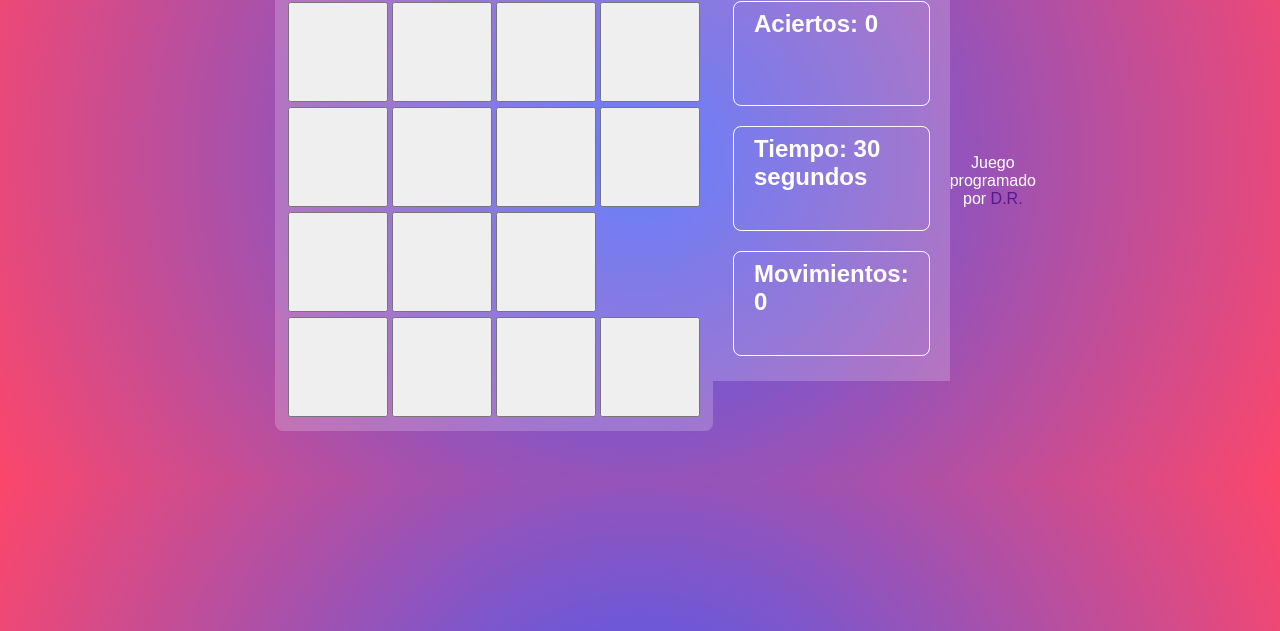
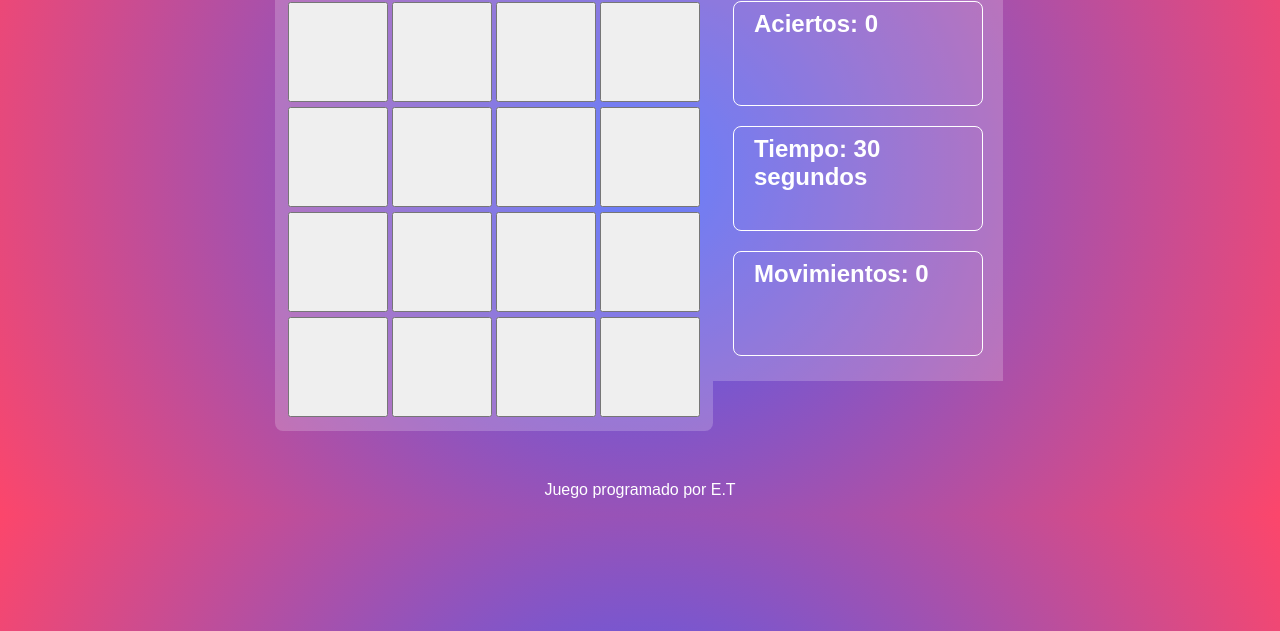
Before and after one commit to Jeeidy/Reto, a plain HTML site: page index.html in a window 1280 px wide. Shown: the part 169-800 px from the top of the page. Drawn offline with Linux system fonts and the light colour scheme.

Commit message:
Corrección de código

```diff
--- a/index.html
+++ b/index.html
@@ -29,7 +29,7 @@
                     <td><button id="8" onclick="destapar(8)"></button></td>
                     <td><button id="9" onclick="destapar(9)"></button></td>
                     <td><button id="10" onclick="destapar(10)"></button></td>
-                    <td><but          ton id="11" onclick="destapar(11)"></button></td>
+                    <td><button id="11" onclick="destapar(11)"></button></td>
                 </tr>
                 <tr>
                     <td><button id="12" onclick="destapar(12)"></button></td>
@@ -45,11 +45,10 @@
             <h2 id="t-restante" class="estadisticas">Tiempo: 30 segundos</h2>
             <h2 id="movimientos" class="estadisticas">Movimientos: 0</h2>
         </section>
-
-        <footer>
-            <p>Juego programado por <a href="">D.R.</a></p>
-        </footer>
-        <script src="main.js"></script>
     </main>
+    <footer>
+        <p>Juego programado por E.T</p>
+    </footer>
+    <script src="main.js"></script>
 </body>
 </html>
--- a/main.js
+++ b/main.js
@@ -17,17 +17,17 @@ let mostrarAciertos = document.getElementById('aciertos');
 let mostrarTiempo = document.getElementById('t-restante');
 
 //Generación de números aleatorios
-let numeros =[1,1,2,2,3,3,4,4,5,5,6,6,7,7,8,8]
+let numeros =[1,1,2,2,3,3,4,4,5,5,6,6,7,7,8,8];
 numeros = numeros.sort(()=>{return Math.random()-0.5});
-console.log(numeors);
+console.log(numeros);
 
 //Funciones
 function contarTiempo(){
     tiempoRegresivoId = setInterval(()=>{
-        timer --;
+        timer--;
         mostrarTiempo.innerHTML = `Tiempo: ${timer} segundos`;
         if(timer == 0){
-            clearInterval(tempoRegresicoId);
+            clearInterval(tiempoRegresivoId);
             bloquearTarjetas();
         }
     },1000);
@@ -52,15 +52,15 @@ function destapar(id) {
     tarjetasDestapadas++;
     console.log(tarjetasDestapadas);
 
-    if(tarjetasDestapadas ==1){
+    if(tarjetasDestapadas == 1){
         //Mostrar primero número
         tarjeta1 = document.getElementById(id);
-        primerResultado = numeros[id]
+        primerResultado = numeros[id];
         tarjeta1.innerHTML = primerResultado;
 
         //Deshabilitar primer botón
         tarjeta1.disabled = true;
-    }else if (tarjetasDestapadas ==2){
+    }else if (tarjetasDestapadas == 2){
         //Mostrar segundo numero
         tarjeta2 = document.getElementById(id);
         segundoResultado = numeros[id];
@@ -81,11 +81,11 @@ function destapar(id) {
             aciertos++;
             mostrarAciertos.innerHTML = `Aciertos: ${aciertos}`;
 
-            if(aciertos ==8){
+            if(aciertos == 8){
                 clearInterval(tiempoRegresivoId);
-                mostrarAciertos.innerHTML = `Aciertos: ${aciertos}`;
-                mostrarTiempo.innerHTML = `Fantástico! Sólo demoraste ${timerInicial - timer} segundos`
-                mostrarMovimientos.innerHTML = `Movimientos: ${moviminetos}`;
+                mostrarAciertos.innerHTML = `Aciertos: ${aciertos} 😱`
+                mostrarTiempo.innerHTML = `Fantástico! 👍 Sólo demoraste ${timerInicial + timer} segundos`
+                mostrarMovimientos.innerHTML = `Movimientos: ${moviminetos}🤌`
             }
         }else{
             //Mostrat momentaneamente valores y volver a tapar
```
